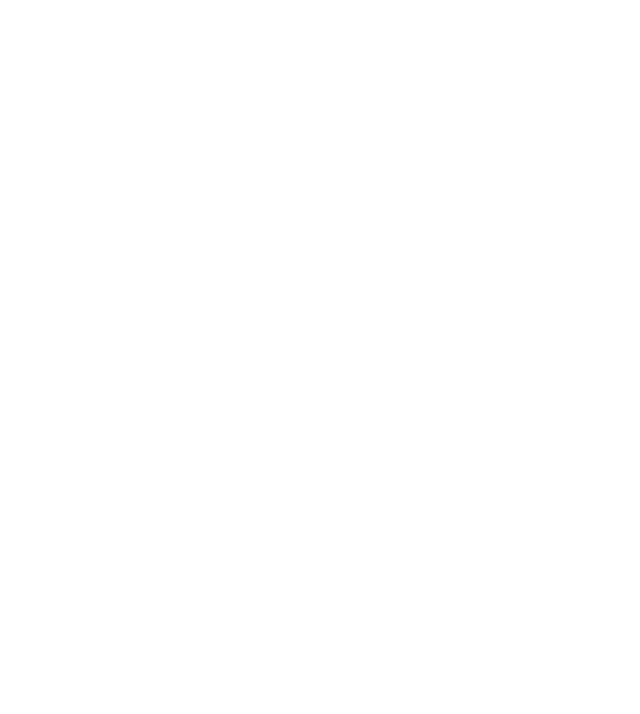
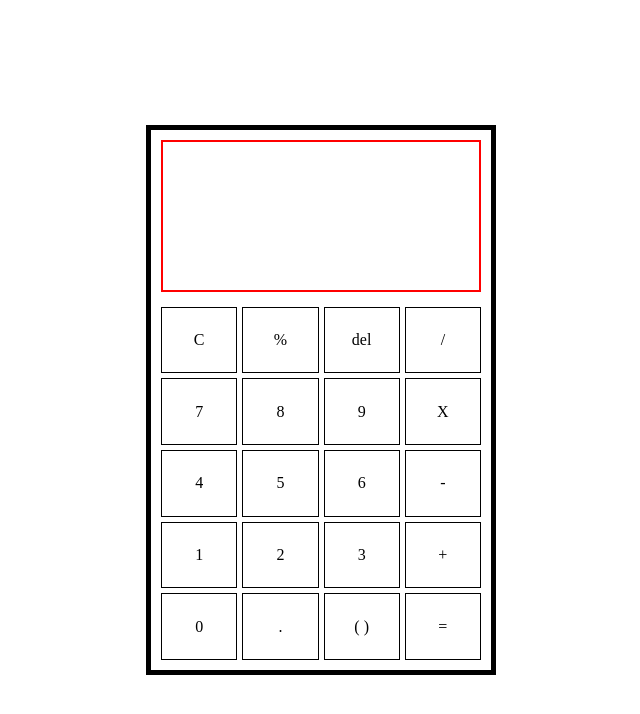
Before and after one commit to sobczyk-m/Calculator, a React (Create React App) app: page / in a window 1280 px wide. Shown: the top 714 px of the page, without its empty margins (319-959 px from the left). Built offline with nearby package versions, Linux system fonts and the light colour scheme.

Commit message:
feat: create the basic structure of app

```diff
--- a/src/App.js
+++ b/src/App.js
@@ -1,5 +1,28 @@
+function App() {
 
-function App() {
+    const createButton = () => {
+
+        const buttons = [
+            {"name": "clear", "sign": "C"}, {"name": "percent", "sign": "%"}, {"name": "delete", "sign": "del"},
+            {"name": "divide", "sign": "/"}, {"name": "seven", "sign": "7"}, {"name": "eight", "sign": "8"},
+            {"name": "nine", "sign": "9"}, {"name": "multiply", "sign": "X"}, {"name": "four", "sign": "4"},
+            {"name": "five", "sign": "5"}, {"name": "six", "sign": "6"}, {"name": "subtract", "sign": "-"},
+            {"name": "one", "sign": "1"}, {"name": "two", "sign": "2"}, {"name": "three", "sign": "3"},
+            {"name": "add", "sign": "+"}, {"name": "zero", "sign": "0"}, {"name": "decimal", "sign": "."},
+            {"name": "parenthesis", "sign": "( )"}, {"name": "equals", "sign": "="},
+        ]
+
+        return buttons.map(button => <div id={button.name} className={"button"}>{button.sign}</div>)
+    }
+
+    return (
+        <div id={"calculator"}>
+            <div id={"display"}></div>
+            <div id={"buttons-container"}>
+                {createButton()}
+            </div>
+        </div>
+    )
 }
 
-export default App;
+export default App
--- a/src/styles.css
+++ b/src/styles.css
@@ -4,4 +4,43 @@
   padding: 0;
 }
 
+#root {
+  height: 100vh;
+  display: flex;
+  justify-content: center;
+  align-items: center;
+}
+
+#calculator {
+  height: 550px;
+  width: 350px;
+  padding: 10px;
+  display: flex;
+  flex-direction: column;
+  gap: 15px;
+  border: 5px solid black;
+}
+
+#display {
+  width: 100%;
+  height: 30%;
+  border: 2px solid red;
+}
+
+#buttons-container {
+  width: 100%;
+  height: 70%;
+  display: grid;
+  grid-template-columns: repeat(4, 1fr);
+  grid-template-rows: repeat(5, 1fr);
+  gap: 5px;
+}
+
+.button {
+  display: flex;
+  justify-content: center;
+  align-items: center;
+  border: 1px solid black;
+}
+
 /*# sourceMappingURL=styles.css.map */
--- a/src/styles.scss
+++ b/src/styles.scss
@@ -3,3 +3,44 @@
   margin: 0;
   padding: 0;
 }
+
+@mixin flex-center {
+  display: flex;
+  justify-content: center;
+  align-items: center;
+}
+
+#root {
+  height: 100vh;
+  @include flex-center;
+}
+
+#calculator {
+  height: 550px;
+  width: 350px;
+  padding: 10px;
+  display: flex;
+  flex-direction: column;
+  gap: 15px;
+  border: 5px solid black;
+}
+
+#display {
+  width: 100%;
+  height: 30%;
+  border: 2px solid red;
+}
+
+#buttons-container {
+  width: 100%;
+  height: 70%;
+  display: grid;
+  grid-template-columns: repeat(4, 1fr);
+  grid-template-rows: repeat(5, 1fr);
+  gap: 5px;
+}
+
+.button {
+  @include flex-center;
+  border: 1px solid black;
+}
```
Also changed, not shown: 1 other file (tests, documents, lock files or other folders).
